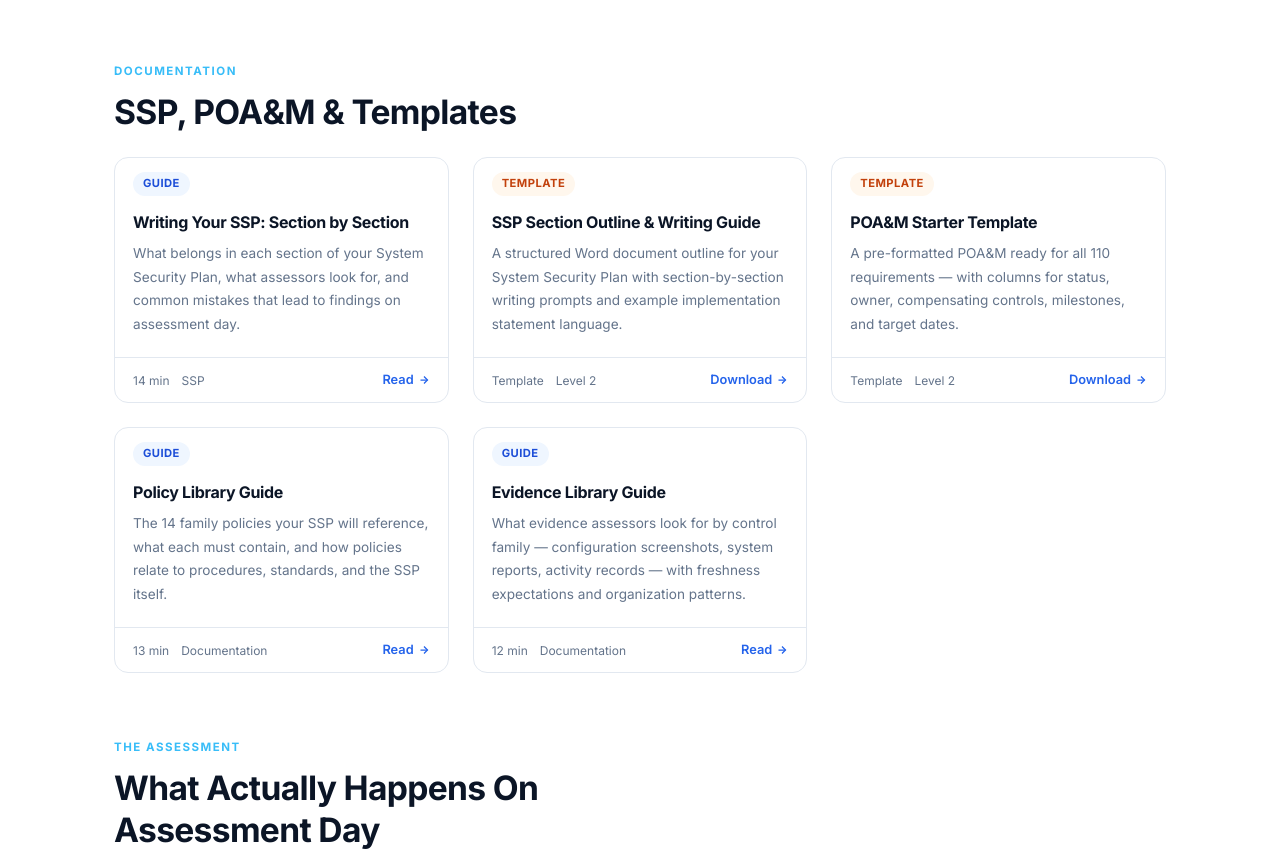
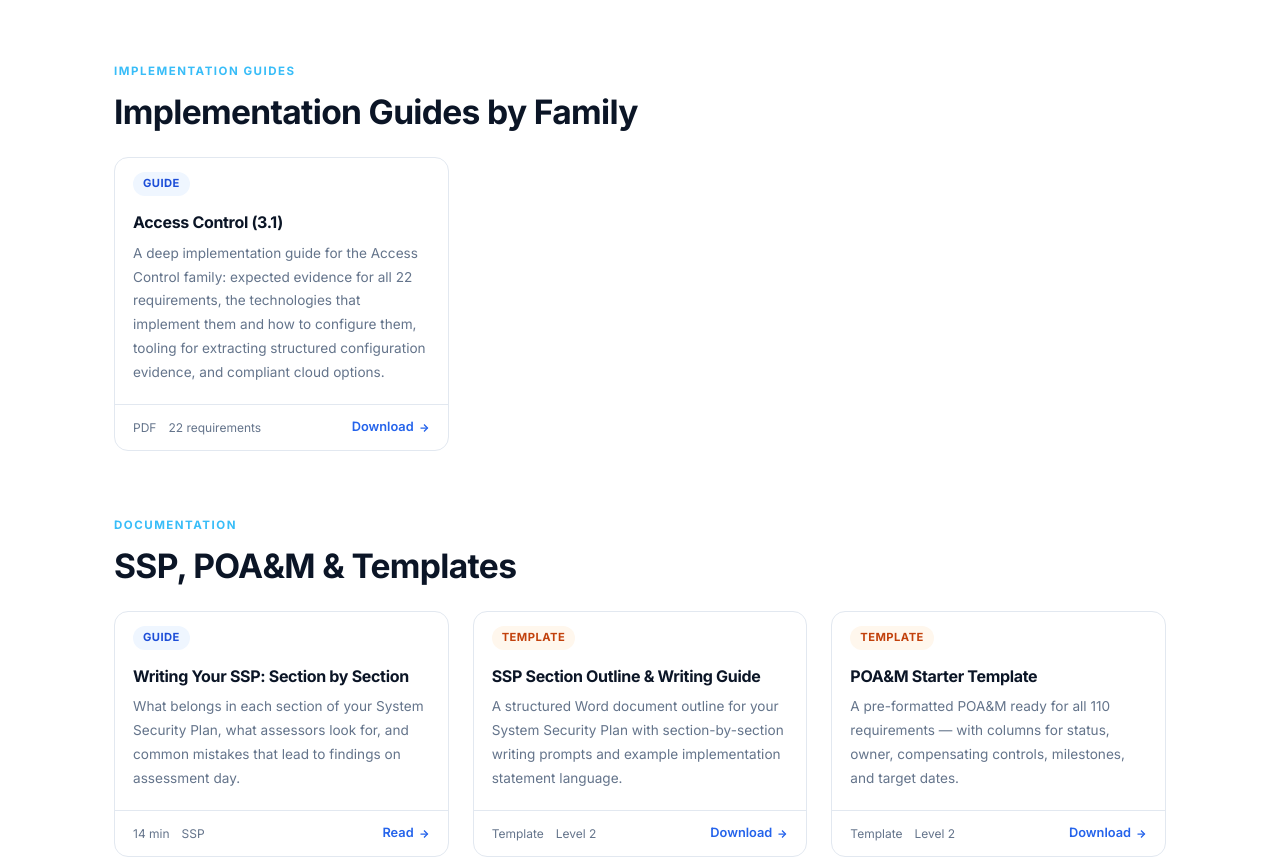
Before and after one commit to jimdowney-methodical/site, a plain HTML site: page resources.html in a window 1280 px wide. Shown: the part 3904-4761 px from the top of the page. Drawn offline with Linux system fonts and the light colour scheme.

Commit message:
Add Implementation Guides section with Access Control (3.1) guide
New per-family implementation-guide series on the resources page,
starting with the NIST SP 800-171 Access Control (3.1) guide (PDF).

Co-Authored-By: Claude Opus 4.8 <noreply@anthropic.com>

```diff
--- a/resources.html
+++ b/resources.html
@@ -452,6 +452,29 @@
 
     </div>
 
+    <!-- Implementation Guides -->
+    <div id="implementation-guides" class="section-hdr left fade-up" style="margin-bottom:24px; scroll-margin-top:80px;">
+      <span class="eyebrow">Implementation Guides</span>
+      <h2>Implementation Guides by Family</h2>
+    </div>
+    <div class="grid-3" style="margin-bottom:60px;">
+
+      <div class="resource-wrap fade-up">
+        <a href="guides/access-control-3.1-implementation-guide.pdf" class="resource-card" data-cat="guide">
+          <div class="resource-card-badge"><span class="badge badge-guide">Guide</span></div>
+          <div class="resource-card-body">
+            <h3>Access Control (3.1)</h3>
+            <p>A deep implementation guide for the Access Control family: expected evidence for all 22 requirements, the technologies that implement them and how to configure them, tooling for extracting structured configuration evidence, and compliant cloud options.</p>
+          </div>
+          <div class="resource-card-footer">
+            <span class="resource-meta"><span>PDF</span><span>22 requirements</span></span>
+            <span class="resource-link">Download <svg width="12" height="12" viewBox="0 0 24 24" fill="none" stroke="currentColor" stroke-width="2.5"><line x1="5" y1="12" x2="19" y2="12"/><polyline points="12 5 19 12 12 19"/></svg></span>
+          </div>
+        </a>
+      </div>
+
+    </div>
+
     <!-- SSP & Templates -->
     <div id="ssp" class="section-hdr left fade-up" style="margin-bottom:24px; scroll-margin-top:80px;">
       <span class="eyebrow">Documentation</span>
```
Also changed, not shown: 1 other file.
